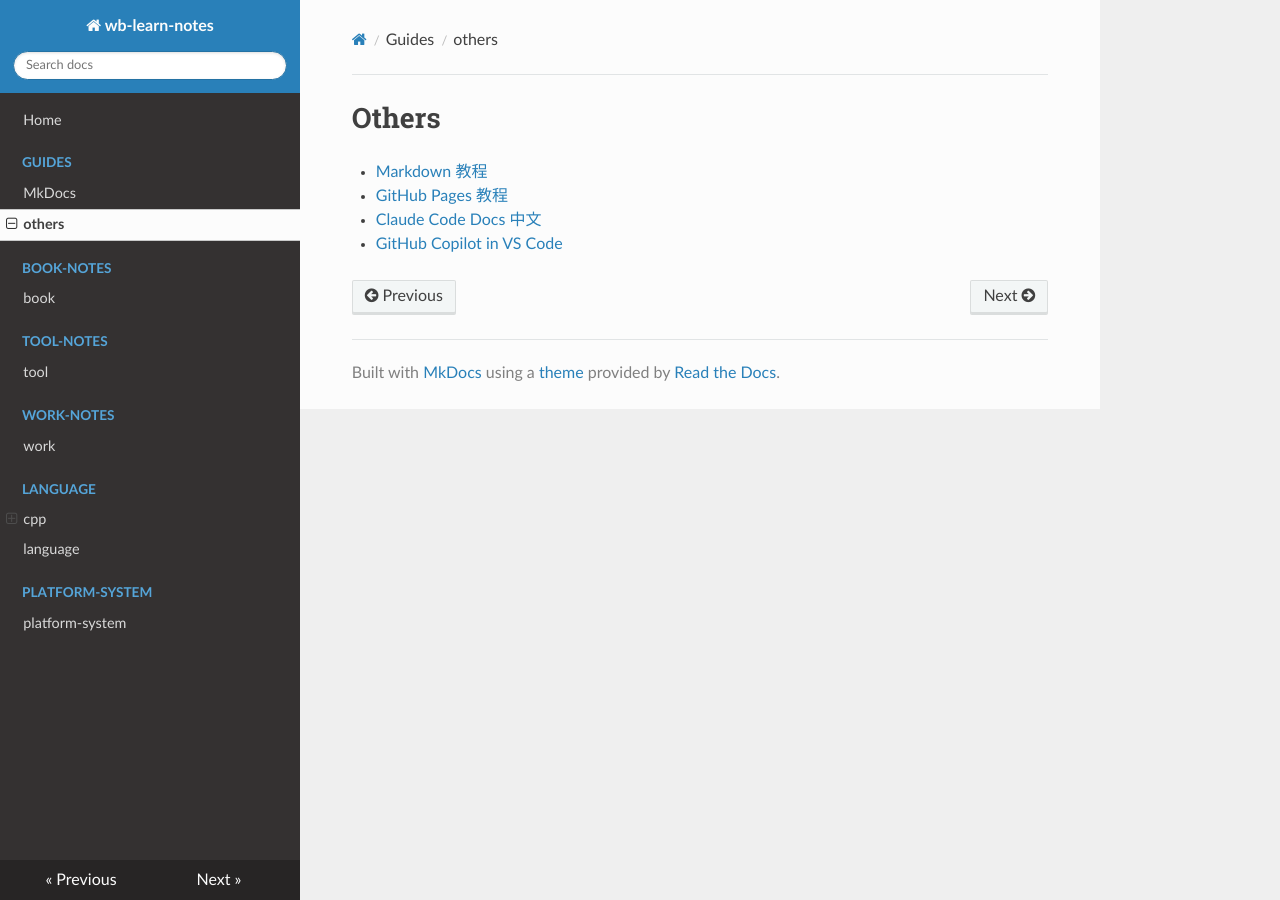
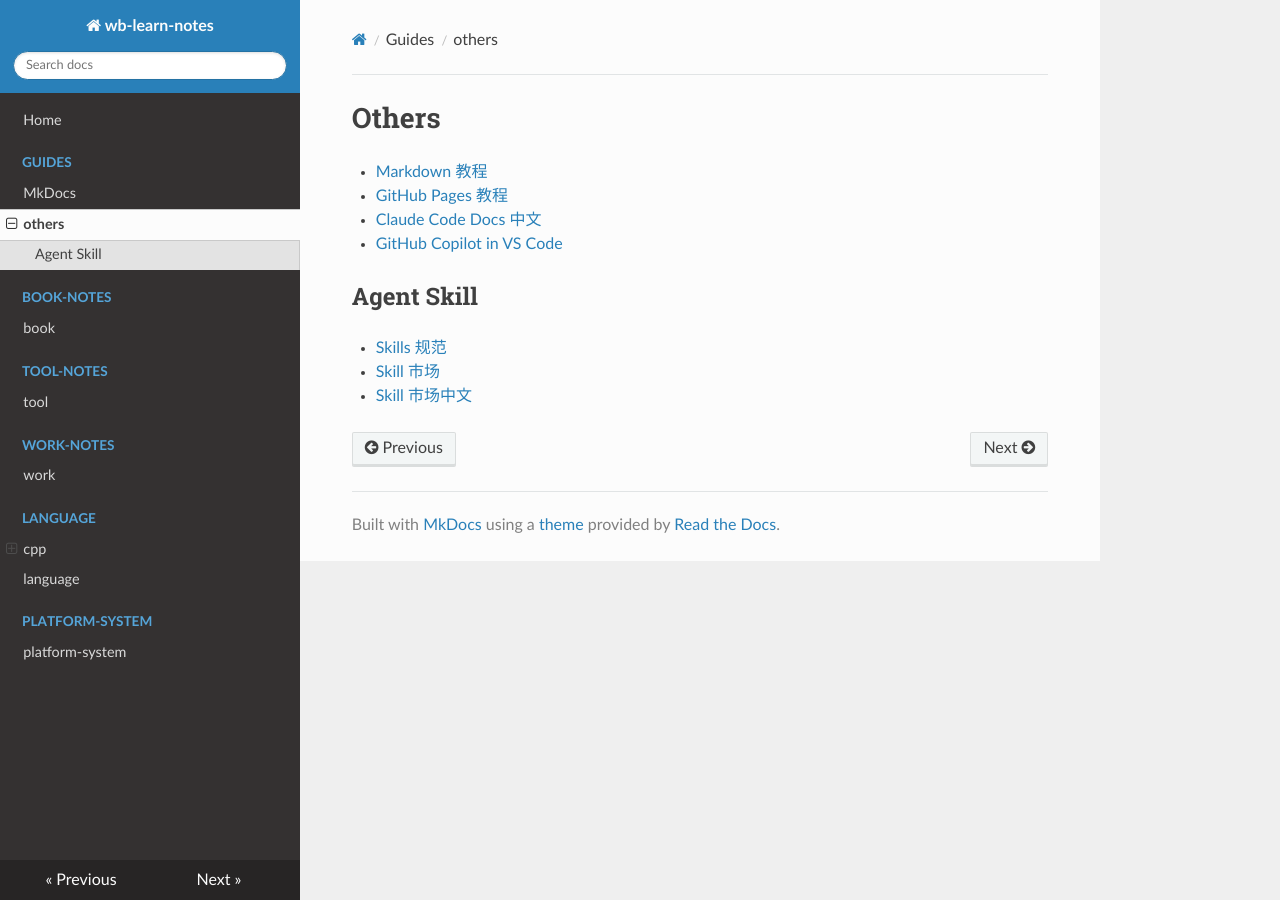
Before and after one commit to wenbozou/wb-learn-notes, an MkDocs documentation site: the page built from docs/guides/others.md, in a window 1280 px wide. Built offline with MkDocs 1.6.1, drawn with Linux system fonts in a browser that asks for light colours; nearby versions of some CDN libraries.

Commit message:
添加 Agent Skill 指引

```diff
--- a/docs/guides/others.md
+++ b/docs/guides/others.md
@@ -8,3 +8,8 @@
 - [Claude Code Docs 中文](https://code.claude.com/docs/zh-CN)
 
 - [GitHub Copilot in VS Code](https://code.visualstudio.com/docs/copilot/getting-started)
+
+## Agent Skill
+- [Skills 规范](https://agentskills.io/specification)
+- [Skill 市场](https://skills.sh/)
+- [Skill 市场中文](https://skillsmp.com/zh/search)
```
